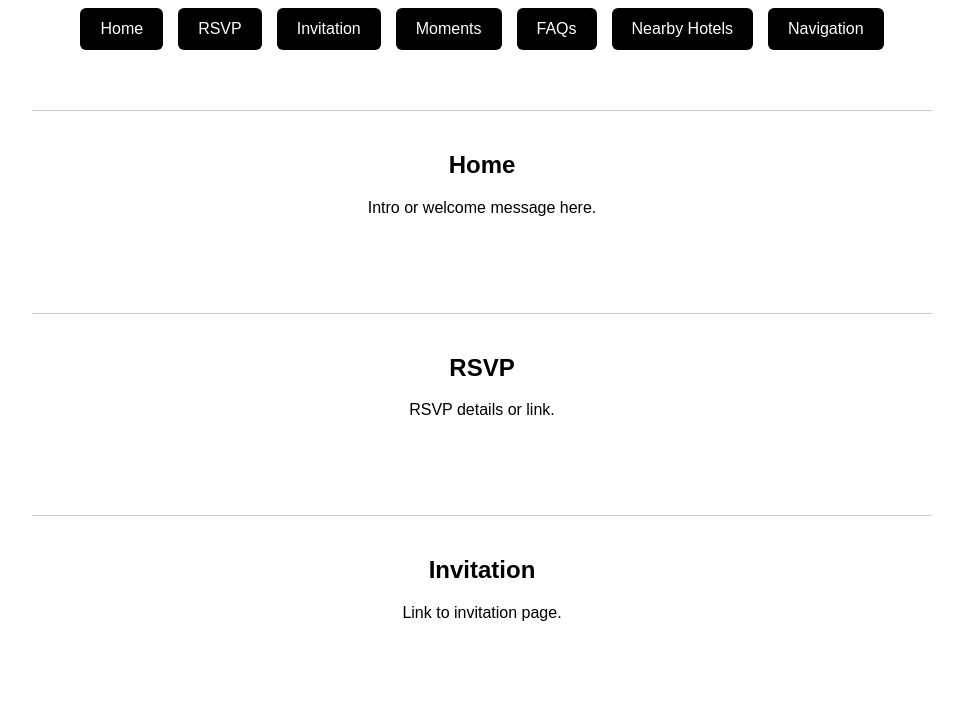
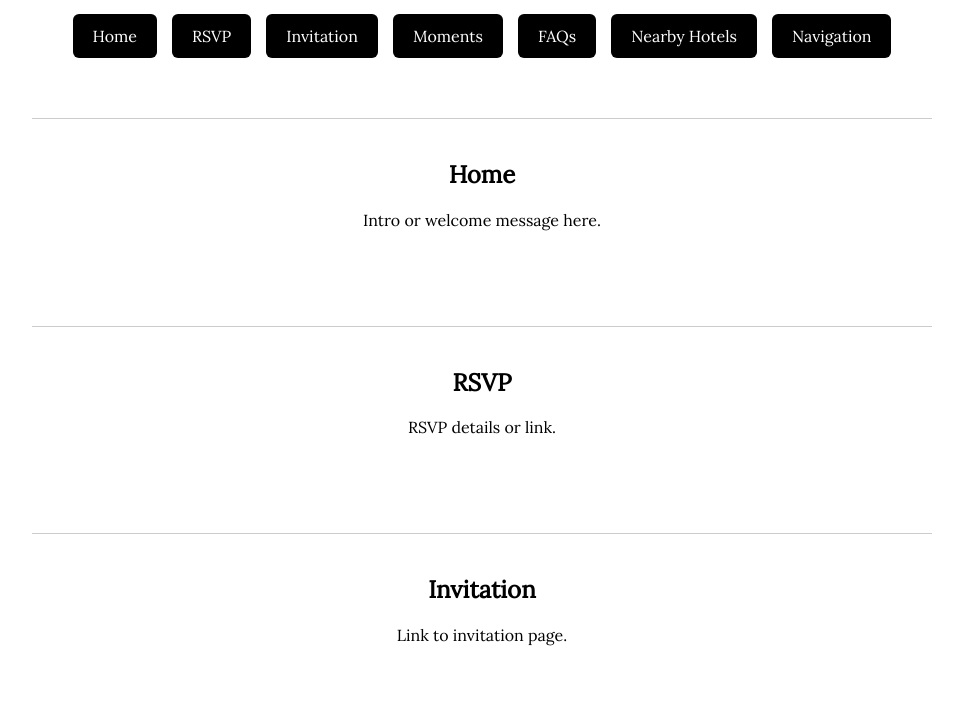
Before and after one commit to ryenlopez/ryenmelody, a plain HTML site: page home.html in a window 1280 px wide. Shown: the part 134-849 px from the top of the page, without its empty margins (158-1121 px from the left). Drawn offline with Linux system fonts and the light colour scheme.

Commit message:
Update home.html

```diff
--- a/home.html
+++ b/home.html
@@ -4,12 +4,14 @@
   <meta charset="UTF-8" />
   <meta name="viewport" content="width=device-width, initial-scale=1.0" />
   <title>Ryen & Melody – Home</title>
+  <!-- Import Lora font from Google Fonts -->
+  <link href="https://fonts.googleapis.com/css2?family=Lora&display=swap" rel="stylesheet" />
   <style>
     body {
       margin: 0;
       background: #fff;
       color: #000;
-      font-family: sans-serif;
+      font-family: 'Lora', serif;
       scroll-behavior: smooth;
       display: flex;
       flex-direction: column;
@@ -45,6 +47,7 @@
       border-radius: 6px;
       cursor: pointer;
       transition: background 0.3s ease;
+      font-family: 'Lora', serif;
     }
 
     .nav-buttons button:hover {
@@ -58,6 +61,7 @@
     }
   </style>
 </head>
+
 <body>
 
   <div class="container">
```
